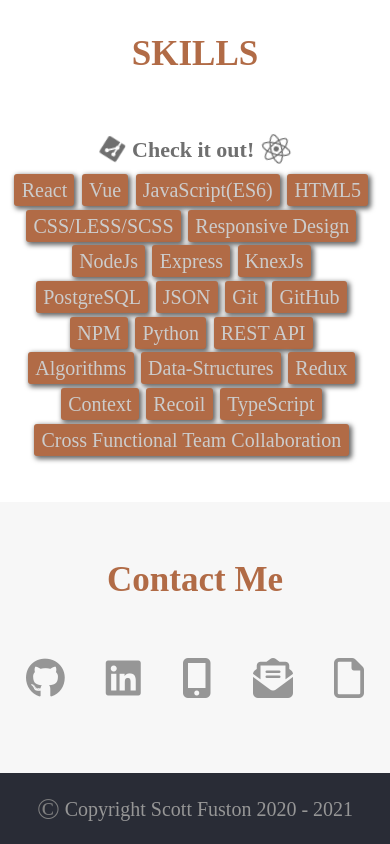
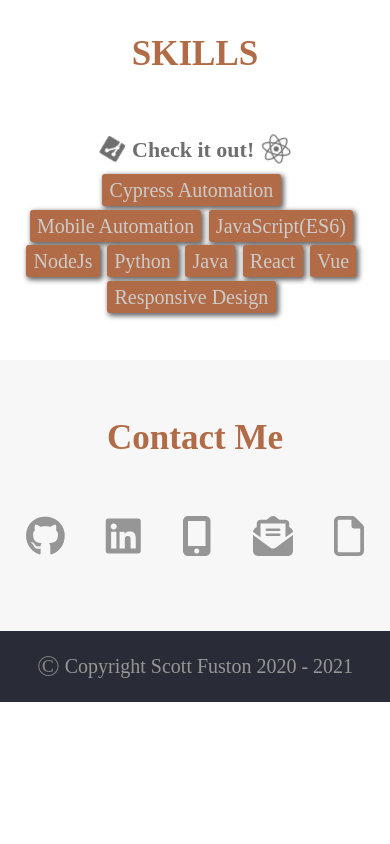
Before and after one commit to fuston05/scott-fuston-portfolio, a React (Create React App) app: page / in a window 390 px wide. Shown: the part 3744-4588 px from the top of the page. After the commit the page ends 4446 px from the top, so only its background shows below. Built offline with nearby package versions, Linux system fonts and the light colour scheme.

Commit message:
updates skills section, and phone number

```diff
--- a/src/assets/data/skillsData.js
+++ b/src/assets/data/skillsData.js
@@ -1,25 +1,11 @@
 export const topSkills = [
-    {name: "React", proficiency: 8},
-    {name: "Vue", proficiency: 3},
-    {name: "JavaScript(ES6)", proficiency: 8},
-    {name: "HTML5", proficiency: 10},
-    {name: "CSS/LESS/SCSS", proficiency: 10},
-    {name: "Responsive Design", proficiency: 10},
-    {name: "NodeJs", proficiency: 7},
-    {name: "Express", proficiency: 7},
-    {name: "KnexJs", proficiency: 7},
-    {name: "PostgreSQL", proficiency: 7},
-    {name: "JSON", proficiency: 10},
-    {name: "Git", proficiency: 9},
-    {name: "GitHub", proficiency: 9},
-    {name: "NPM", proficiency: 9},
-    {name: "Python", proficiency: 3},
-    {name: "REST API", proficiency: 8},
-    {name: "Algorithms", proficiency: 5},
-    {name: "Data-Structures", proficiency: 5},
-    {name: "Redux", proficiency: 3},
-    {name: "Context", proficiency: 3},
-    {name: "Recoil", proficiency: 3},
-    {name: "TypeScript", proficiency: 3},
-    {name: "Cross Functional Team Collaboration", proficiency: 10},
+    { name: "Cypress Automation", proficiency: 9 },
+    { name: "Mobile Automation", proficiency: 9 },
+    { name: "JavaScript(ES6)", proficiency: 8 },
+    { name: "NodeJs", proficiency: 7 },
+    { name: "Python", proficiency: 3 },
+    { name: "Java", proficiency: 4 },
+    { name: "React", proficiency: 8 },
+    { name: "Vue", proficiency: 3 },
+    { name: "Responsive Design", proficiency: 10 },
 ];
--- a/src/components/Contact/Contact.jsx
+++ b/src/components/Contact/Contact.jsx
@@ -33,7 +33,7 @@ const Contact = () => {
                 <li title="Call me">
                     <a
                         className="contactLinks"
-                        href="tel:765-326-0293"
+                        href="tel:765-605-1740"
                         target="_blank"
                         rel="noopener noreferrer"
                     >
```
